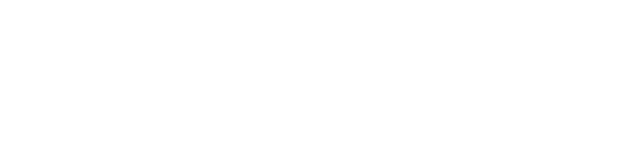
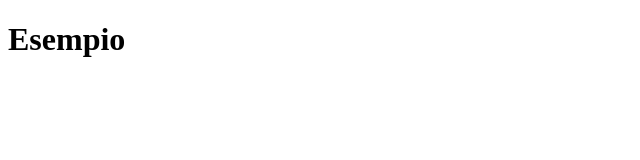
Before and after one commit to Andrea-Mattia/prova-github, a plain HTML site: page index.html in a window 1280 px wide. Shown: the whole page, without its empty margins (0-640 px from the left). Drawn offline with Linux system fonts and the light colour scheme.

Commit message:
add header and style

```diff
--- /dev/null
+++ b/css/main.css
@@ -0,0 +1,3 @@
+header {
+    background-color: green;
+}
--- a/index.html
+++ b/index.html
@@ -7,6 +7,8 @@
     <title>Example 1</title>
 </head>
 <body>
-
+    <header>
+        <h1>Esempio</h1>
+    </header>
 </body>
 </html>
```
